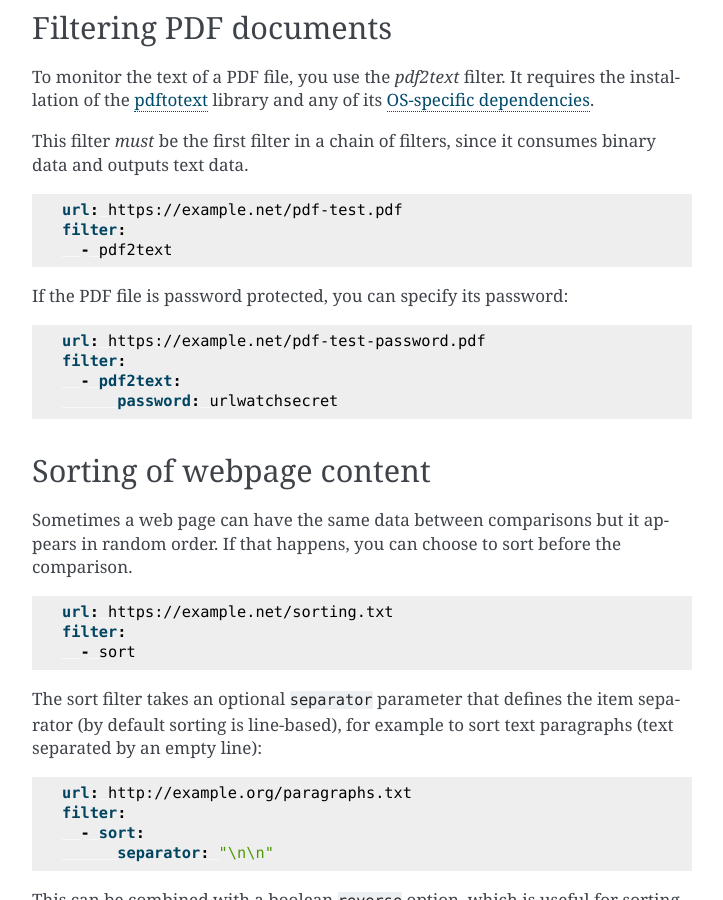
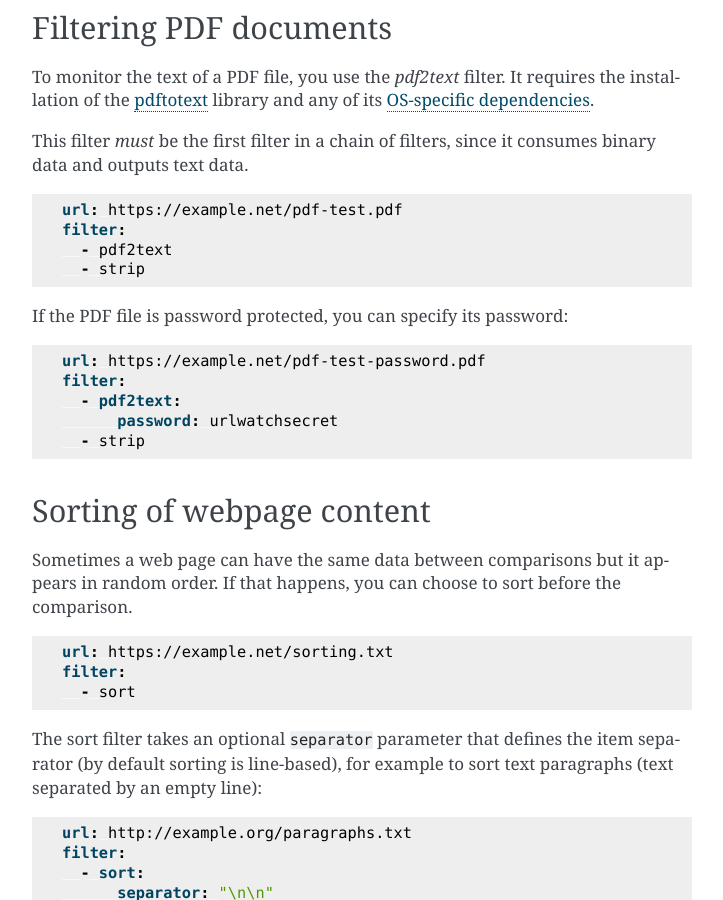
Before and after one commit to thp/urlwatch, a Sphinx documentation site: the page built from docs/source/filters.rst, in a window 1280 px wide and 900 px high, scrolled down 3839 px. Shown: the whole window, without its empty margins (388-1111 px from the left). Built offline with Sphinx 7.4.7, drawn with Linux system fonts in a browser that asks for light colours.

Commit message:
Work around platform-specific pdf2text output differences

```diff
--- a/docs/source/filters.rst
+++ b/docs/source/filters.rst
@@ -236,6 +236,7 @@ consumes binary data and outputs text data.
    url: https://example.net/pdf-test.pdf
    filter:
      - pdf2text
+     - strip
 
 
 If the PDF file is password protected, you can specify its password:
@@ -246,6 +247,7 @@ If the PDF file is password protected, you can specify its password:
    filter:
      - pdf2text:
          password: urlwatchsecret
+     - strip
 
 
 Sorting of webpage content
```
Also changed, not shown: 1 other file.
